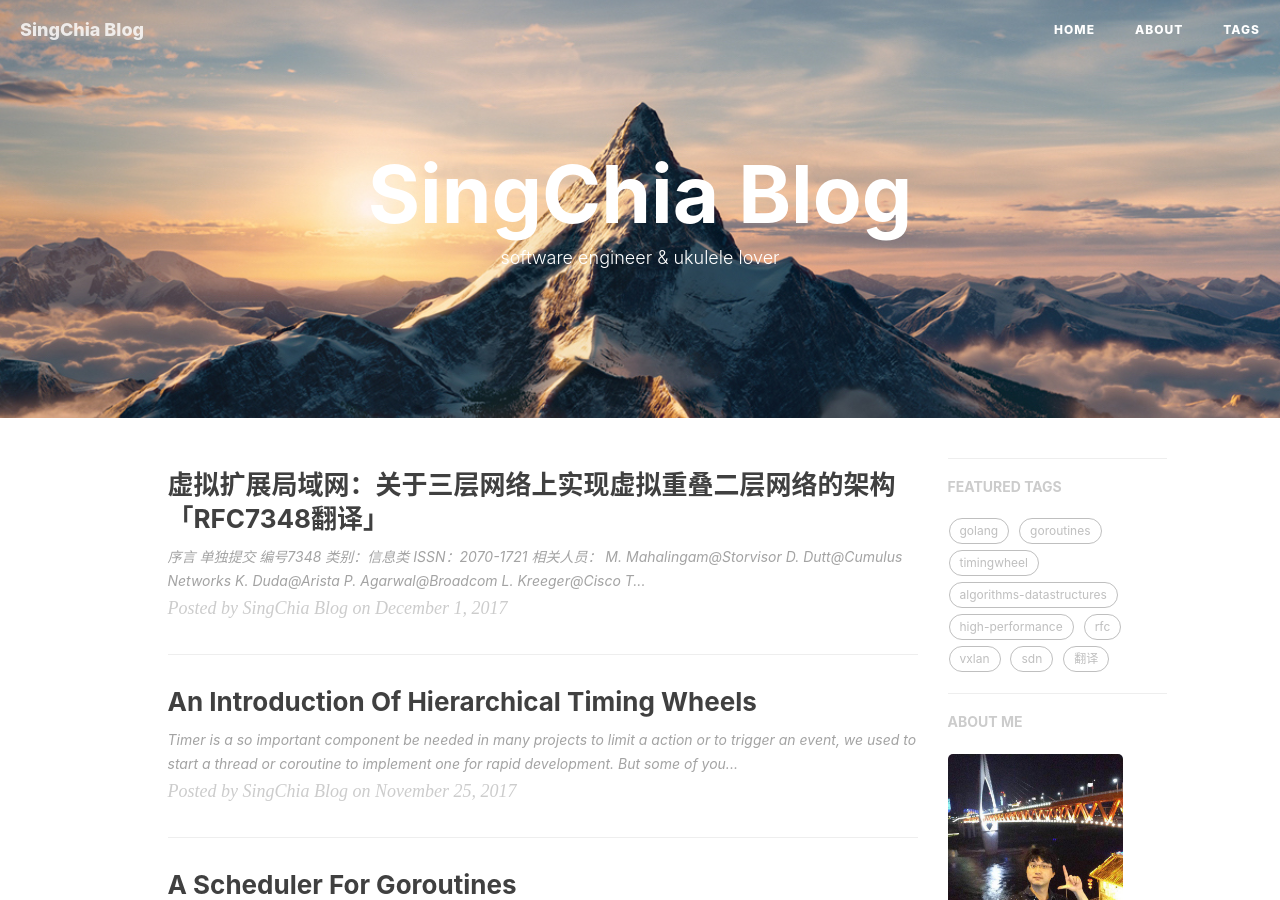
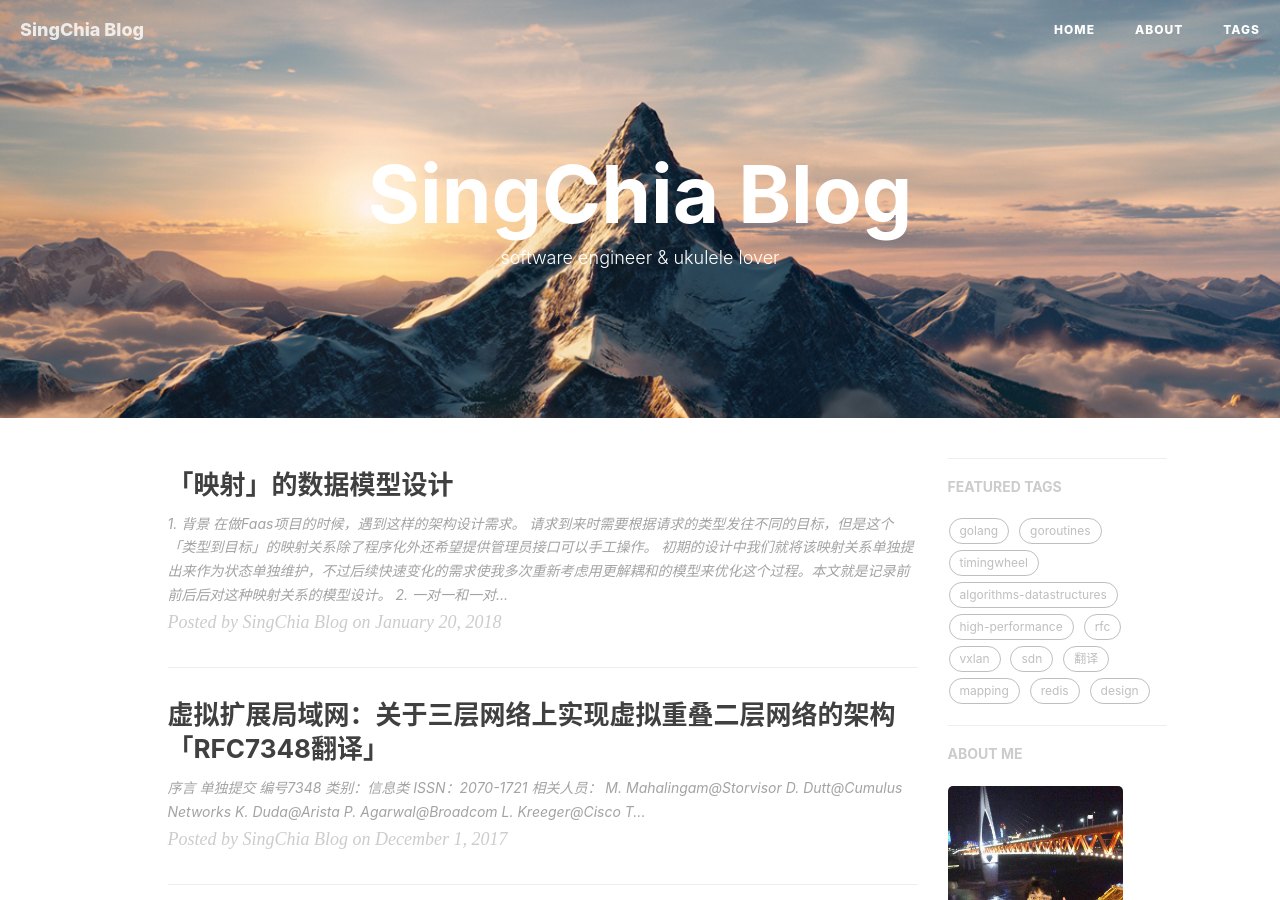
Before and after one commit to singchia/singchia.github.io, a Jekyll site: the page built from index.html, in a window 1280 px wide and 900 px high. Built offline with Jekyll 4.4.1, drawn with Linux system fonts in a browser that asks for light colours; nearby versions of some CDN libraries; the list of posts is cut into pages by our own code; comment, search, counter and statistics services are not loaded.

Commit message:
add new post

````diff
--- a/_layouts/keynote.html
+++ b/_posts/2018-01-20-Data-Model-Of-Mapping.md
@@ -1,215 +1,165 @@
 ---
-layout: default
+layout: post
+title: 「映射」的数据模型设计
+header-img: "img/mapping/mapping.png"
+tags:
+    - mapping
+    - redis
+    - design
 ---
 
-<!-- Image to hack wechat -->
-<!-- <img src="/img/icon_wechat.png" width="0" height="0"> -->
-<!-- <img src="{{ site.baseurl }}/{% if page.header-img %}{{ page.header-img }}{% else %}{{ site.header-img }}{% endif %}" width="0" height="0"> -->
+## 1. 背景
+在做Faas项目的时候，遇到这样的架构设计需求。
 
-<!-- Post Header -->
-<style type="text/css">
-    header.intro-header{
-        /*background-image: url('{{ site.baseurl }}/{% if page.header-img %}{{ page.header-img }}{% else %}{{ site.header-img }}{% endif %}')*/
-        height: 500px;
-        overflow: hidden;
-    }
-    header iframe{
-        width: 100%;
-        height: 100%;
-        border: 0;
-    }
-    /* Override Nav Style */
-    {% if page.navcolor == "invert" %}
-        .navbar-custom .nav li a,
-        .navbar-custom .nav li a:hover,
-        .navbar-custom .navbar-brand,
-        .navbar-custom .navbar-brand:hover {color:#777;}
-        .navbar-default .navbar-toggle .icon-bar {background-color:#777;}
+> 请求到来时需要根据请求的类型发往不同的目标，但是这个「类型到目标」的映射关系除了程序化外还希望提供管理员接口可以手工操作。
 
-    {% endif %}
-</style>
-<header class="intro-header" >
-    <iframe src="{{page.iframe}}"/>
-        <div class="container">
-            <div class="row">
-                <div class="col-lg-8 col-lg-offset-2 col-md-10 col-md-offset-1">
-                    <div class="post-heading">
-                        <div class="tags">
-                            {% for tag in page.tags %}
-                            <a class="tag" href="{{ site.baseurl }}/tags/#{{ tag }}" title="{{ tag }}">{{ tag }}</a>
-                            {% endfor %}
-                        </div>
-                        <h1>{{ page.title }}</h1>
-                        {% comment %}
-                            always create a h2 for keeping the margin , Hux
-                        {% endcomment %}
-                        {% comment %} if page.subtitle {% endcomment %}
-                        <h2 class="subheading">{{ page.subtitle }}</h2>
-                        {% comment %} endif {% endcomment %}
-                        <span class="meta">Posted by {% if page.author %}{{ page.author }}{% else %}{{ site.title }}{% endif %} on {{ page.date | date: "%B %-d, %Y" }}</span>
-                    </div>
-                </div>
-            </div>
-        </div>
-    </iframe>
-</header>
+初期的设计中我们就将该映射关系单独提出来作为状态单独维护，不过后续快速变化的需求使我多次重新考虑用更解耦和的模型来优化这个过程。本文就是记录前前后后对这种映射关系的模型设计。
 
-<!-- Post Content -->
-<article>
-    <div class="container">
-        <div class="row">
+## 2. 一对一和一对多
+初期的设计时为了满足下面的几个目标：
 
-            <!-- Post Container -->
-            <div class="post-container
-                col-lg-8 col-lg-offset-2
-                col-md-10 col-md-offset-1 ">
+* 请求到达时能够快速根据类型找到目标
+* 映射关系作为状态存储起来，操作与状态解耦和
+* 为了快速上线减少自开发代码
 
-				{{ content }}
+我们将这个状态维护在持久化```redis```中，基本可满足上述条件，所以```redis```中维护的状态大约如下：
 
-                <hr style="visibility: hidden;">
+	type a request -> Destination 1
+	type b request -> Destination 2
+	type c request -> Destination 3
 
-                <ul class="pager">
-                    {% if page.previous.url %}
-                    <li class="previous">
-                        <a href="{{ page.previous.url | prepend: site.baseurl | replace: '//', '/' }}" data-toggle="tooltip" data-placement="top" title="{{page.previous.title}}">
-                        Previous<br>
-                        <span>{{page.previous.title}}</span>
-                        </a>
-                    </li>
-                    {% endif %}
-                    {% if page.next.url %}
-                    <li class="next">
-                        <a href="{{ page.next.url | prepend: site.baseurl | replace: '//', '/' }}" data-toggle="tooltip" data-placement="top" title="{{page.next.title}}">
-                        Next<br>
-                        <span>{{page.next.title}}</span>
-                        </a>
-                    </li>
-                    {% endif %}
-                </ul>
+这样就可以让```类型a```和```类型c```的请求发往```目标1```，而```类型b```发往```目标2```了。
 
-                {% if site.disqus_username %}
-                <!-- disqus 评论框 start -->
-                <div class="comment">
-                    <div id="disqus_thread" class="disqus-thread">
+后来我们发现```类型a```的请求数目远大于```类型b```和```类型c```，仅```目标A```已经来不及处理请求了，需要**扩容**，添加与```目标1```同类型的目标来处理```类型a```的请求。于是状态变成**一对多**：
 
-                    </div>
-                </div>
-                <!-- disqus 评论框 end -->
-                {% endif %}
+	type a request -> Destination 1'0, 1'1
+	type b request -> Destination 2
+	type c request -> Destination 3
 
-            </div>
+问题是我们发现```目标1```来不及处理请求，在重新操作映射时只能遍历整个映射表以免漏掉需要改变的映射，只因为根据目标找不到请求类型。如果加上目标到请求类型的映射，就会变成：
 
-            <!-- Sidebar Container -->
-            <div class="sidebar-container
-                col-lg-8 col-lg-offset-2
-                col-md-10 col-md-offset-1 ">
+	type a request -> Destination 1'0, 1'1
+	type b request -> Destination 2'0
+	type c request -> Destination 3'0
 
-                <!-- Featured Tags -->
-                {% if site.featured-tags %}
-                <section>
-                    <hr class="hidden-sm hidden-xs">
-                    <h5><a href="/tags/">FEATURED TAGS</a></h5>
-                    <div class="tags">
-                        {% for tag in site.tags %}
-                            {% if tag[1].size > {{site.featured-condition-size}} %}
-                                <a href="/tags/#{{ tag[0] }}" title="{{ tag[0] }}" rel="{{ tag[1].size }}">
-                                    {{ tag[0] }}
-                                </a>
-                            {% endif %}
-                        {% endfor %}
-                    </div>
-                </section>
-                {% endif %}
+	Destination 1'0 -> type a request
+	Destination 1'1 -> type a request
+	Destination 2   -> type b request
+	Destination 3   -> type c request
 
-                <!-- Friends Blog -->
-                {% if site.friends %}
-                <hr>
-                <h5>FRIENDS</h5>
-                <ul class="list-inline">
-                    {% for friend in site.friends %}
-                        <li><a href="{{friend.href}}">{{friend.title}}</a></li>
-                    {% endfor %}
-                </ul>
-                {% endif %}
-            </div>
-        </div>
-    </div>
-</article>
+这种映射解决了遍历的问题，但是如果```类型a```的请求因为升级或者其他需要要求**更换目标**，那么这个映射表需要多改变2条映射，究其原因是**没有将目标与请求类型解耦和**。
 
-<!-- resize header to fullscreen keynotes -->
-<script>
-    var $header = document.getElementsByTagName("header")[0];
-    function resize(){
-        /*
-         * leave 85px to both
-         * - told/imply users that there has more content below
-         * - let user can scroll in mobile device, seeing the keynote-view is unscrollable
-         */
-        $header.style.height = (window.innerHeight-85) + 'px';
-    }
-    document.addEventListener('DOMContentLoaded', function(){
-        resize();
-    })
-    window.addEventListener('load', function(){
-        resize();
-    })
-    window.addEventListener('resize', function(){
-        resize();
-    })
-    resize();
-</script>
+## 2. 组对组
 
+为了解决上一节```类型a```请求变化的问题，可以让类型和目标解耦和来解决，因此引入**目标组**，让目标和目标组内聚，请求类型与目标解耦合：
 
-{% if site.disqus_username %}
-<!-- disqus 公共JS代码 start (一个网页只需插入一次) -->
-<script type="text/javascript">
-    /* * * CONFIGURATION VARIABLES * * */
-    var disqus_shortname = "{{site.disqus_username}}";
-    var disqus_identifier = "{{page.id}}";
-    var disqus_url = "{{site.url}}{{page.url}}";
+	type a request -> group 1
+	type b request -> group 2
+	type c request -> group 3
 
-    (function() {
-        var dsq = document.createElement('script'); dsq.type = 'text/javascript'; dsq.async = true;
-        dsq.src = '//' + disqus_shortname + '.disqus.com/embed.js';
-        (document.getElementsByTagName('head')[0] || document.getElementsByTagName('body')[0]).appendChild(dsq);
-    })();
-</script>
-<!-- disqus 公共JS代码 end -->
-{% endif %}
+	group 1 contains { destination 1'0, 1'1 }
+	group 2 contains { destination 2'0 }
+	group 3 contains { destination 3'0 }
 
+	destination 1'0 -> group 1
+	destination 1'1 -> group 1
+	destination 2'0 -> group 2
+	destination 3'0 -> group 3
 
-{% if site.anchorjs %}
-<!-- async load function -->
-<script>
-    function async(u, c) {
-      var d = document, t = 'script',
-          o = d.createElement(t),
-          s = d.getElementsByTagName(t)[0];
-      o.src = u;
-      if (c) { o.addEventListener('load', function (e) { c(null, e); }, false); }
-      s.parentNode.insertBefore(o, s);
-    }
-</script>
-<!-- anchor-js, Doc:http://bryanbraun.github.io/anchorjs/ -->
-<script>
-    async("//cdnjs.cloudflare.com/ajax/libs/anchor-js/1.1.1/anchor.min.js",function(){
-        anchors.options = {
-          visible: 'always',
-          placement: 'right',
-          icon: '#'
-        };
-        anchors.add().remove('.intro-header h1').remove('.subheading').remove('.sidebar-container h5');
-    })
-</script>
-<style>
-    /* place left on bigger screen */
-    @media all and (min-width: 800px) {
-        .anchorjs-link{
-            position: absolute;
-            left: -0.75em;
-            font-size: 1.1em;
-            margin-top : -0.1em;
-        }
-    }
-</style>
-{% endif %}
+虽然又多了一些映射，但对于**更换目标**这种需求可以更优雅的做到，例如```类型a```的请求需要发往**目标组4**：
+
+	                  group 1
+	type a request -> group 4
+	type b request -> group 2
+	type c request -> group 3
+
+	group 1 contains { destination 1'0, 1'1 }
+	group 2 contains { destination 2'0 }
+	group 3 contains { destination 3'0 }
+	group 4 contains { destination 4'0 }
+
+	destination 1'0 -> group 1
+	destination 1'1 -> group 1
+	destination 2'0 -> group 2
+	destination 3'0 -> group 3
+	destination 4'0 -> group 4
+
+如果需求仅止于次，似乎多出来的目标组解耦和并没有更多的说服力，但如果**目标组**不仅可以处理一种类型的请求呢，这样刚刚不再被映射的**目标组1**还可以被其他类型的请求使用，如果将条件再放松点，**目标组根本不跟类型相关，可以处理任何类型的请求，设定映射的唯一原因是根据目标组内目标数目的不同来给不同类型的请求分配不同数目的计算资源**。
+
+这时我想让**目标组1**处理```类型b```和```类型c```的资源，仅仅需要重新指向：
+
+	type b request -> group 1
+	type c request -> group 1
+	type a request -> group 4
+	                  group 2
+	                  group 3
+
+	group 1 contains { destination 1'0, 1'1 }
+	group 2 contains { destination 2'0 }
+	group 3 contains { destination 3'0 }
+	group 4 contains { destination 4'0 }
+
+	destination 1'0 -> group 1
+	destination 1'1 -> group 1
+	destination 2'0 -> group 2
+	destination 3'0 -> group 3
+	destination 4'0 -> group 4
+
+实际上至此已满足原项目大部分需求，但为了更方便管理请求类型、更近一步解耦和和设计对称，再引入**请求类型组**，例如业务上就可以看成**请求类型组A**的消息全部发往**目标组1**，具体的请求类型应该属于哪个类型组以及具体的目标应该属于哪个目标组根本只与自己相关：
+
+	group A contains { type b,c request }
+	group B contains { type a }
+
+	type b request -> group A
+	type c request -> group A
+	type a request -> group B
+
+	group A -> group 1
+	group B -> group 4
+               group 2
+	           group 3
+
+	group 1 contains { destination 1'0, 1'1 }
+	group 2 contains { destination 2'0 }
+	group 3 contains { destination 3'0 }
+	group 4 contains { destination 4'0 }
+
+	destination 1'0 -> group 1
+	destination 1'1 -> group 1
+	destination 2'0 -> group 2
+	destination 3'0 -> group 3
+	destination 4'0 -> group 4
+
+这些都是在目标组不与状态相关的条件下多出来的设计，实际上即使是组对组的所实现的映射关系呈现出来仍然有点繁杂。尤其是借助```redis```最基本的```key-value```实现出来，为了保证所有操作的原子性，这些甚至需要完全使用```redis EVAL```定义的lua脚本来做。
+
+[go-mapper](https://github.com/singchia/go-mapper)就是这样的实现，提供rest接口对映射进行操作。
+
+## 3. tag标记实现
+如果目标组跟请求类型相关，组对组的模型就不一定是最好的抽象方式，如果按照最不宽松的条件来，一个目标组只能处理一个类型的请求，那么可能会引起目标组暴涨，这样再多一层抽象也没有太多必要了。
+
+对于这种情况，可以把每一种请求类型看成一个标签（tag a, tag b, tag c...），而目标则可以持有多份标签，表示可以处理多种类型的请求：
+
+	destination 1 (tag a, tag b)
+	destination 2 (tag c)
+	destination 3 (tag b)
+
+为了让某个标签的请求到来时能够更快找到持有该标签的目标，可以为该标签建立索引：
+
+	tag a contains { destination 1 }
+	tag b contains { destination 1, 3}
+	tag c contains { destination 2}
+
+这样如果想要去除一种标签或者目标都比较方便。
+
+## 4. topic与队列实现
+将每个目标看成一个只能发布固定```topic```的队列，而请求的类型则为需要发布的```topic```。这种实现仅仅在```redis```中维护一个映射已经无法满足高可用的需求，例如在目标宕掉的情况下，如何维持这个队列依旧可用。
+
+这种情况可以维护一个```proxy```，来维持某个```topic```下的所有队列的连接。而所有的消息失败与重试都先由该```proxy```来内部消化并返回回执：
+
+	+-------------------+---------------+---------------+
+	|                   |               | topic a queue |
+	|                   | topic a proxy | topic a queue |
+	|request with topic +---------------+---------------+
+	|                   |               | topic b queue |
+	|                   | topic b proxy | topic b queue |
+	+-------------------+---------------+---------------+
````
Also changed, not shown: img/mapping/mapping.png (added), 1 other file.
